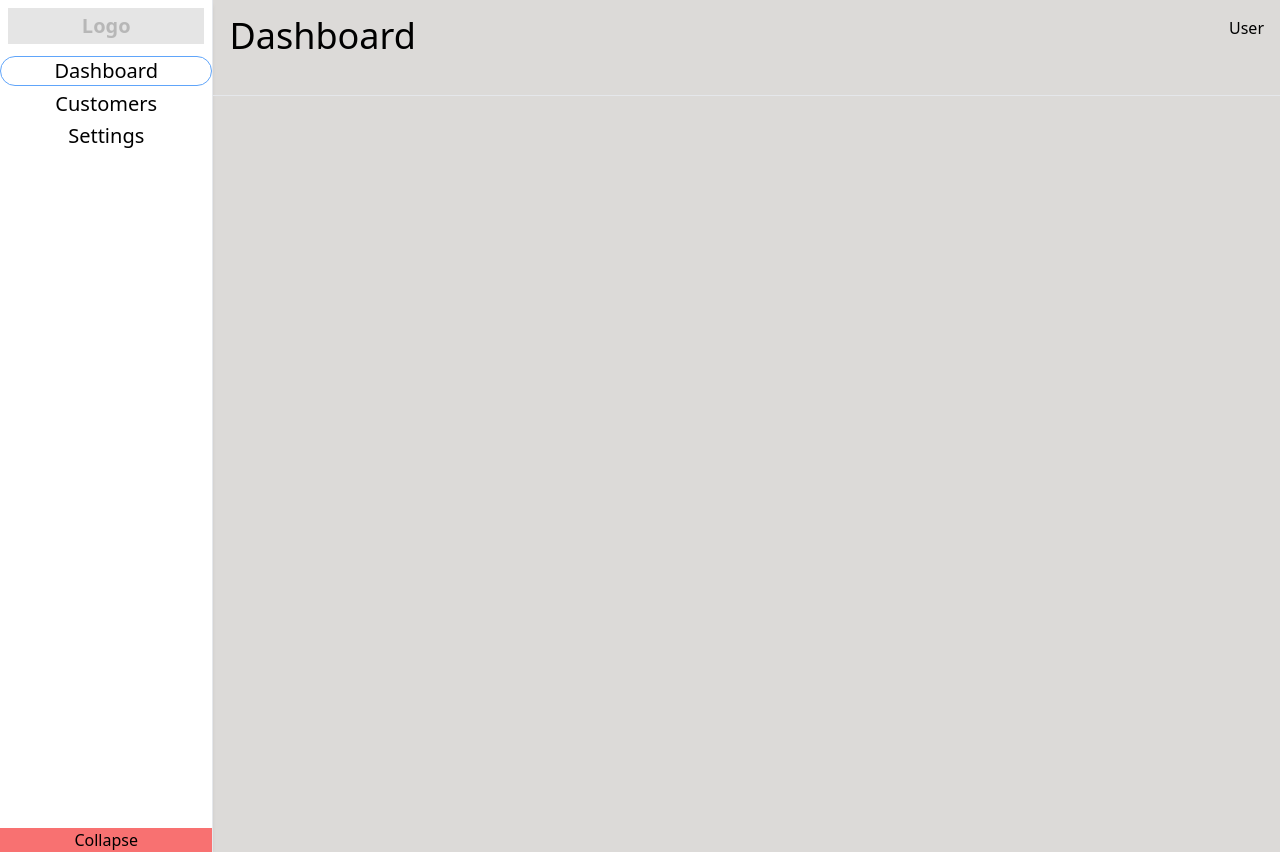
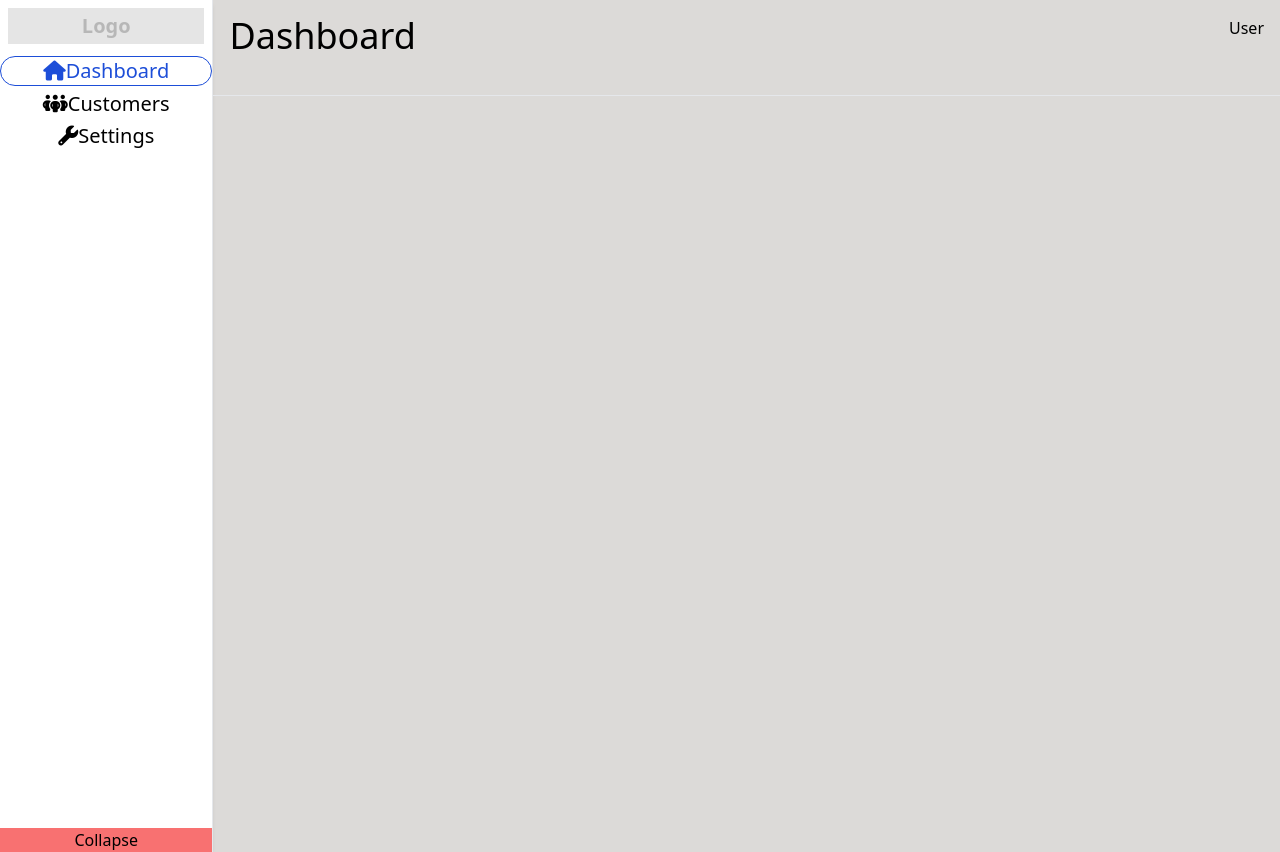
Before and after one commit to malikkotb/dashboard, a website: page src/index.html in a window 1280 px wide. Drawn offline with Linux system fonts and the light colour scheme.

Commit message:
where are those icons from in the figma file?

```diff
--- a/src/index.html
+++ b/src/index.html
@@ -3,6 +3,8 @@
   <head>
     <meta charset="UTF-8" />
     <meta name="viewport" content="width=device-width, initial-scale=1.0" />
+    <!-- font awesome cdn -->
+    <link rel="stylesheet" href="https://cdnjs.cloudflare.com/ajax/libs/font-awesome/6.4.2/css/all.min.css" integrity="sha512-z3gLpd7yknf1YoNbCzqRKc4qyor8gaKU1qmn+CShxbuBusANI9QpRohGBreCFkKxLhei6S9CQXFEbbKuqLg0DA==" crossorigin="anonymous" referrerpolicy="no-referrer" />
     <link href="/dist/output.css" rel="stylesheet" />
   </head>
   <body>
@@ -11,10 +13,10 @@
       <div class="w-1/5 border-r border-r-gray-200 shadow-md">
         <div class="text-center bg-black bg-opacity-10 text-opacity-20 text-black px-2 py-1 m-2 font-bold text-xl">Logo</div>
         <div class="flex flex-col flex-grow h-screen max-h-screen">
-          <ul class="text-center">
-            <li class="rounded-full border my-1 border-blue-400 font-light text-xl">Dashboard</li>
-            <li class="rounded-full my-1 font-light text-xl">Customers</li>
-            <li class="rounded-full my-1 font-light text-xl">Settings</li>
+          <ul class="text-center px-2s">
+            <li class="rounded-full border my-1 border-blue-700 font-light text-xl text-blue-700"><i class="fa-solid fa-house"></i>Dashboard</li>
+            <li class="rounded-full my-1 font-light text-xl"><i class="fa-solid fa-people-group"></i>Customers</li>
+            <li class="rounded-full my-1 font-light text-xl"><i class="fa-solid fa-wrench"></i>Settings</li>
           </ul>
 
           <button class="bg-red-400 mt-auto">Collapse</button>
```
Also changed, not shown: dist/output.css.
